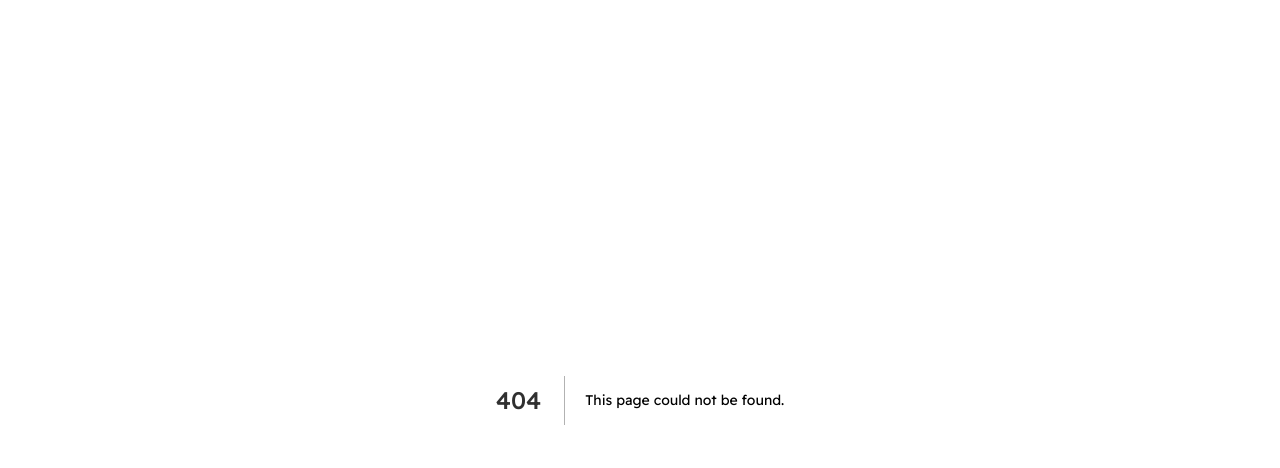
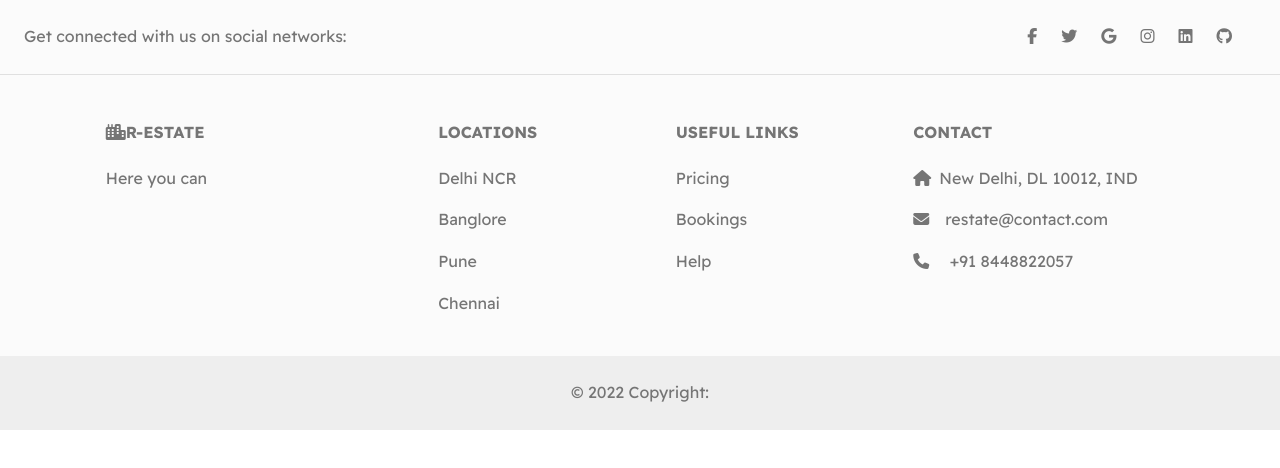
Before and after one commit to RamanChola/R-ESTATE, a Next.js app: page /components/Footer in a window 1280 px wide. Before the commit this address had no page. Shown: the top 468 px of the page. Built offline with nearby package versions, Linux system fonts and the light colour scheme.

Commit message:
Added footer

```diff
--- a/package.json
+++ b/package.json
@@ -11,11 +11,13 @@
   "dependencies": {
     "@emotion/react": "^11.10.5",
     "@emotion/styled": "^11.10.5",
+    "@fortawesome/fontawesome-free": "^6.2.1",
     "@material-ui/core": "^4.12.4",
     "@mui/icons-material": "^5.10.14",
     "@mui/material": "^5.10.14",
     "eslint": "8.27.0",
     "eslint-config-next": "13.0.3",
+    "mdb-react-ui-kit": "^5.0.0",
     "next": "13.0.3",
     "react": "18.2.0",
     "react-dom": "18.2.0"
--- /dev/null
+++ b/pages/components/Footer.js
@@ -0,0 +1,121 @@
+import React from 'react';
+import { MDBFooter, MDBContainer, MDBRow, MDBCol, MDBIcon } from 'mdb-react-ui-kit';
+import 'mdb-react-ui-kit/dist/css/mdb.min.css';
+import "@fortawesome/fontawesome-free/css/all.min.css";
+
+
+export default function App() {
+  return (
+    <MDBFooter bgColor='light' className='text-center text-lg-start text-muted'>
+      <section className='d-flex justify-content-center justify-content-lg-between p-4 border-bottom'>
+        <div className='me-5 d-none d-lg-block'>
+          <span>Get connected with us on social networks:</span>
+        </div>
+
+        <div>
+          <a href='' className='me-4 text-reset'>
+            <MDBIcon fab icon="facebook-f" />
+          </a>
+          <a href='' className='me-4 text-reset'>
+            <MDBIcon fab icon="twitter" />
+          </a>
+          <a href='' className='me-4 text-reset'>
+            <MDBIcon fab icon="google" />
+          </a>
+          <a href='' className='me-4 text-reset'>
+            <MDBIcon fab icon="instagram" />
+          </a>
+          <a href='' className='me-4 text-reset'>
+            <MDBIcon fab icon="linkedin" />
+          </a>
+          <a href='' className='me-4 text-reset'>
+            <MDBIcon fab icon="github" />
+          </a>
+        </div>
+      </section>
+
+      <section className=''>
+        <MDBContainer className='text-center text-md-start mt-5'>
+          <MDBRow className='mt-3'>
+            <MDBCol md="3" lg="4" xl="3" className='mx-auto mb-4'>
+              <h6 className='text-uppercase fw-bold mb-4'>
+              <i class="fas fa-city"></i>
+                R-Estate
+              </h6>
+              <p>
+                Here you can
+              </p>
+            </MDBCol>
+
+            <MDBCol md="2" lg="2" xl="2" className='mx-auto mb-4'>
+              <h6 className='text-uppercase fw-bold mb-4'>Locations</h6>
+              <p>
+                <a href='#!' className='text-reset'>
+                  Delhi NCR
+                </a>
+              </p>
+              <p>
+                <a href='#!' className='text-reset'>
+                  Banglore
+                </a>
+              </p>
+              <p>
+                <a href='#!' className='text-reset'>
+                  Pune
+                </a>
+              </p>
+              <p>
+                <a href='#!' className='text-reset'>
+                  Chennai
+                </a>
+              </p>
+            </MDBCol>
+
+            <MDBCol md="3" lg="2" xl="2" className='mx-auto mb-4'>
+              <h6 className='text-uppercase fw-bold mb-4'>Useful links</h6>
+              <p>
+                <a href='#!' className='text-reset'>
+                  Pricing
+                </a>
+              </p>
+
+              <p>
+                <a href='#!' className='text-reset'>
+                  Bookings
+                </a>
+              </p>
+              <p>
+                <a href='#!' className='text-reset'>
+                  Help
+                </a>
+              </p>
+            </MDBCol>
+
+            <MDBCol md="4" lg="3" xl="3" className='mx-auto mb-md-0 mb-4'>
+              <h6 className='text-uppercase fw-bold mb-4'>Contact</h6>
+              <p>
+                <MDBIcon icon="home" className="me-2" />
+                New Delhi, DL 10012, IND
+              </p>
+              <p>
+                <MDBIcon icon="envelope" className="me-3" />
+                restate@contact.com
+              </p>
+              <p>
+                <MDBIcon icon="phone" className="me-3" /> +91 8448822057
+              </p>
+
+            </MDBCol>
+          </MDBRow>
+        </MDBContainer>
+      </section>
+
+      <div className='text-center p-4' style={{ backgroundColor: 'rgba(0, 0, 0, 0.05)' }}>
+        © 2022 Copyright:
+        <a className='text-reset fw-bold' href='https://mdbootstrap.com/'>
+
+        </a>
+      </div>
+    </MDBFooter>
+  );
+}
--- a/pages/folio/Buy.js
+++ b/pages/folio/Buy.js
@@ -4,6 +4,7 @@ import Card from "../components/Card";
 import Grid from "@mui/material/Unstable_Grid2";
 import Typography from '@mui/material/Typography';
 import data from "../../data";
+import Footer from "../components/Footer"
 
 const Buy = () => {
 
@@ -16,6 +17,7 @@ const Buy = () => {
           return <Card props={{ e }} />;
         })}
       </Grid>
+      <Footer/>
     </>
   );
 };
--- a/pages/index.js
+++ b/pages/index.js
@@ -6,7 +6,7 @@ import Navbar from "./components/Navbar";
 import Grid from "@mui/material/Unstable_Grid2";
 import Typography from '@mui/material/Typography';
 import data from "../data";
-
+import Footer from "./components/Footer"
 export default function Home() {
   return (
     <>
@@ -18,6 +18,7 @@ export default function Home() {
           return <Card props={{ e }} />;
         })}
       </Grid>
+      <Footer/>
     </>
   );
 }
```
Also changed, not shown: data.js (+18 -0 lines), pages/_app.js (+4 -4 lines), 1 other file (tests, documents, lock files or other folders).
